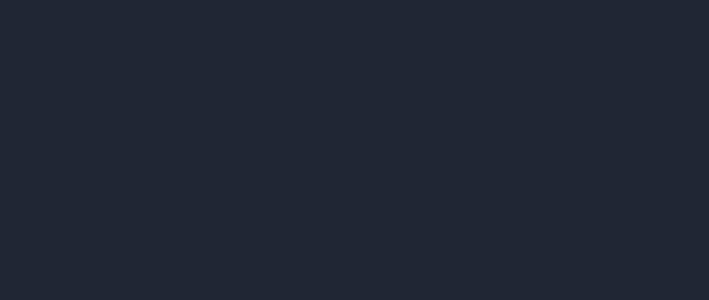
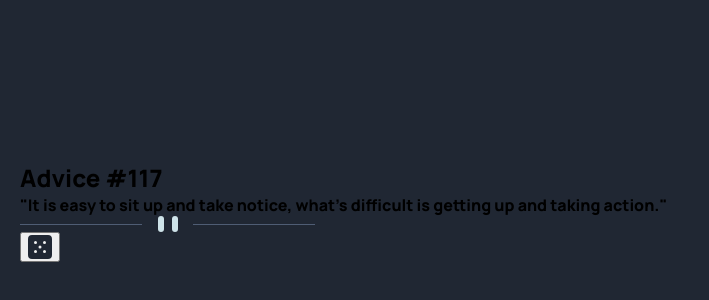
Before and after one commit to ruuen/challenge-advice-generator, a React (Vite) app: page / in a window 1280 px wide. Shown: the part 188-488 px from the top of the page, without its empty margins (0-709 px from the left). Built offline with nearby package versions, Linux system fonts and the light colour scheme.

Commit message:
Create components, build AdviceDisplay component logic

```diff
--- a/index.html
+++ b/index.html
@@ -11,7 +11,7 @@
     />
   </head>
   <body>
-    <div id="root"></div>
+    <main id="root"></main>
     <script type="module" src="/src/main.jsx"></script>
   </body>
 </html>
--- a/src/App.jsx
+++ b/src/App.jsx
@@ -1,5 +1,12 @@
+import AdviceGenerator from "./components/AdviceGenerator";
+
 function App() {
-  return <div></div>;
+  return (
+    <>
+      <h1 className="visually-hidden">Advice Generator</h1>
+      <AdviceGenerator />
+    </>
+  );
 }
 
 export default App;
--- /dev/null
+++ b/src/components/AdviceDisplay.jsx
@@ -0,0 +1,52 @@
+import { useState } from "react";
+
+// Takes an array of advice slips
+// If a single slip exists, it will display the data without any selection buttons
+// If multiple advice slips exist, displays two selection buttons to change index of rendered advice slip forwards/backwards
+// Multiple advice slips are returned from the Advice Slip API when calling their search endpoint, and I'll be adding a search function in future
+function AdviceDisplay({ adviceSlips }) {
+  const [selectedAdviceIndex, setSelectedAdviceIndex] = useState(0);
+
+  const hasMultipleAdviceItems = adviceSlips.length > 1 ? true : false;
+
+  function selectPreviousAdvice() {
+    setSelectedAdviceIndex((prevIndex) => {
+      if (prevIndex === 0) return adviceSlips.length - 1;
+      return prevIndex - 1;
+    });
+  }
+
+  function selectNextAdvice() {
+    setSelectedAdviceIndex((prevIndex) => {
+      if (prevIndex >= adviceSlips.length - 1) return 0;
+      return prevIndex + 1;
+    });
+  }
+
+  // TODO: When search func is being built, the prev/next buttons for multiple slips needs styling & icons
+  return (
+    <div className="generator__display">
+      {hasMultipleAdviceItems ? (
+        <button
+          className="generator__arrow-button"
+          onClick={selectPreviousAdvice}
+        >
+          Previous
+        </button>
+      ) : (
+        <></>
+      )}
+      <h2 className="generator__number">{`Advice #${adviceSlips[selectedAdviceIndex].id}`}</h2>
+      <p className="generator__content">{`"${adviceSlips[selectedAdviceIndex].advice}"`}</p>
+      {hasMultipleAdviceItems ? (
+        <button className="generator__arrow-button" onClick={selectNextAdvice}>
+          Next
+        </button>
+      ) : (
+        <></>
+      )}
+    </div>
+  );
+}
+
+export default AdviceDisplay;
--- /dev/null
+++ b/src/components/AdviceGenerator.jsx
@@ -0,0 +1,40 @@
+import AdviceDisplay from "./AdviceDisplay";
+import Button from "./Button";
+import imgDivider from "../assets/pattern-divider-mobile.svg";
+import { useState } from "react";
+
+// State is an array of advice slips to allow adding search functionality
+// Search may return multiple advice slips, which can then be cycled through by the user
+// Random advice will always return a single advice slip
+const initialAdviceState = [
+  {
+    id: 117,
+    advice:
+      "It is easy to sit up and take notice, what's difficult is getting up and taking action.",
+  },
+  // {
+  //   id: 118,
+  //   advice:
+  //     "It is easy to sit up and take notice, what's difficult is getting up and taking action.",
+  // },
+];
+
+// Fetches advice slip data, stores advice & error state, passes down to components
+function AdviceGenerator() {
+  const [adviceSlips, setAdviceSlips] = useState(initialAdviceState);
+  const [hasError, setHasError] = useState(false);
+
+  return (
+    <article className="generator">
+      <AdviceDisplay adviceSlips={adviceSlips} />
+      <div className="generator__divider">
+        <picture>
+          <img src={imgDivider} alt="" className="generator__divider-img" />
+        </picture>
+      </div>
+      <Button />
+    </article>
+  );
+}
+
+export default AdviceGenerator;
--- /dev/null
+++ b/src/components/Button.jsx
@@ -0,0 +1,12 @@
+import imgDiceIcon from "../assets/icon-dice.svg";
+
+// Reusable submit/search button
+function Button({ handleClick }) {
+  return (
+    <button className="generator__button" onClick={handleClick}>
+      <img src={imgDiceIcon} alt="" className="generator__button-icon" />
+    </button>
+  );
+}
+
+export default Button;
--- /dev/null
+++ b/src/components/LoadingSpinner.jsx
@@ -0,0 +1,6 @@
+// Wraps a loading spinner animation
+function LoadingSpinner() {
+  return <div>LoadingSpinner</div>;
+}
+
+export default LoadingSpinner;
--- a/src/main.scss
+++ b/src/main.scss
@@ -10,10 +10,24 @@
   margin: 0;
 }
 
+html,
+body {
+  min-height: 100dvh;
+}
+
 body {
   font-family: var.$font-family;
   font-weight: var.$font-weight;
   background-color: var.$clr-blue;
+  display: flex;
+}
+
+#root {
+  flex: 1;
+  display: flex;
+  flex-direction: column;
+  justify-content: center;
+  padding: 1.25em;
 }
 
 img,
@@ -36,3 +50,15 @@ h5,
 h6 {
   overflow-wrap: break-word;
 }
+
+// Visually hide element but leave it accessible for screen readers
+// https://www.a11ywithlindsey.com/blog/introduction-accessible-labeling
+.visually-hidden {
+  clip: rect(0 0 0 0);
+  clip-path: inset(50%);
+  height: 1px;
+  overflow: hidden;
+  position: absolute;
+  white-space: nowrap;
+  width: 1px;
+}
```
